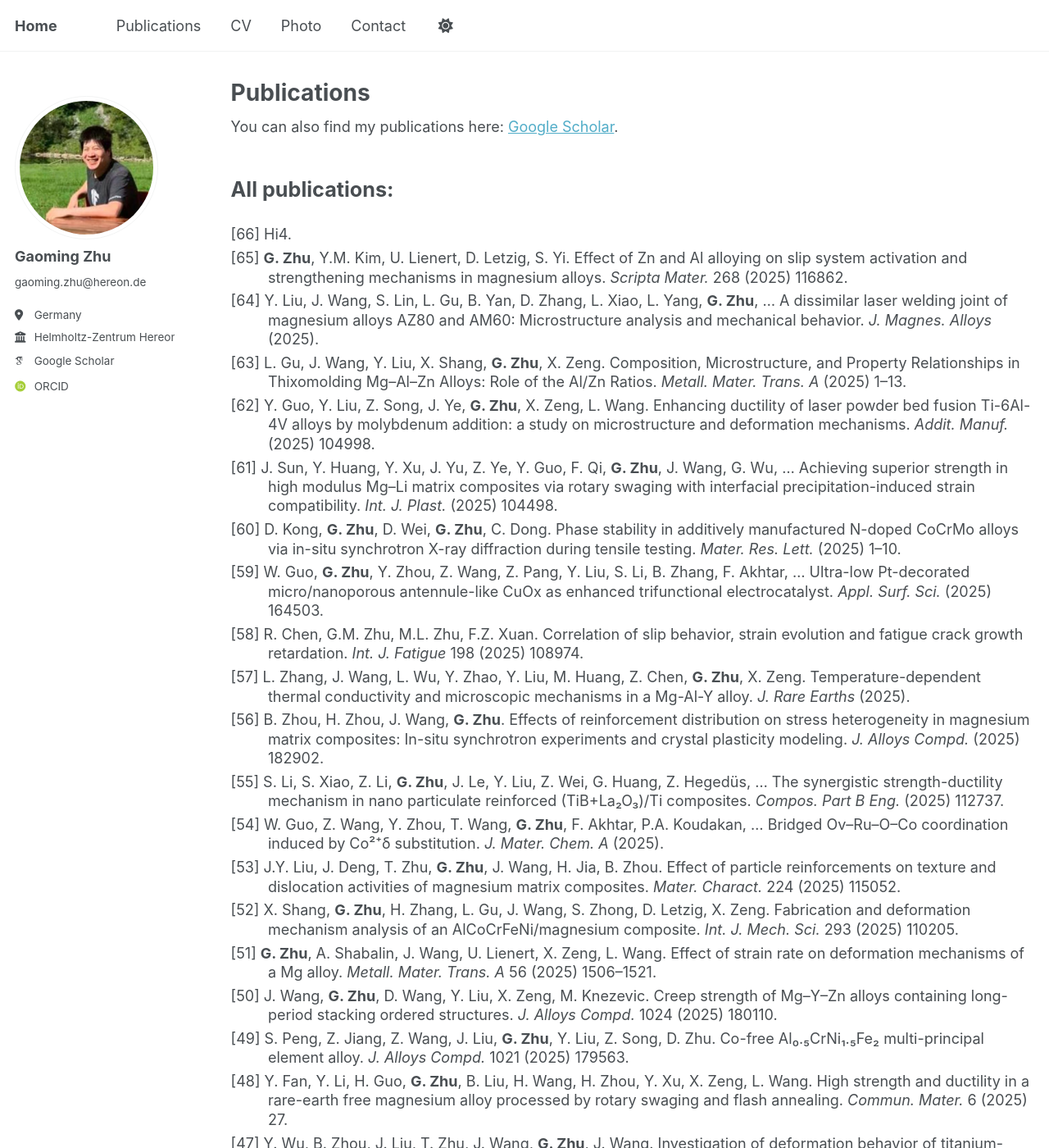
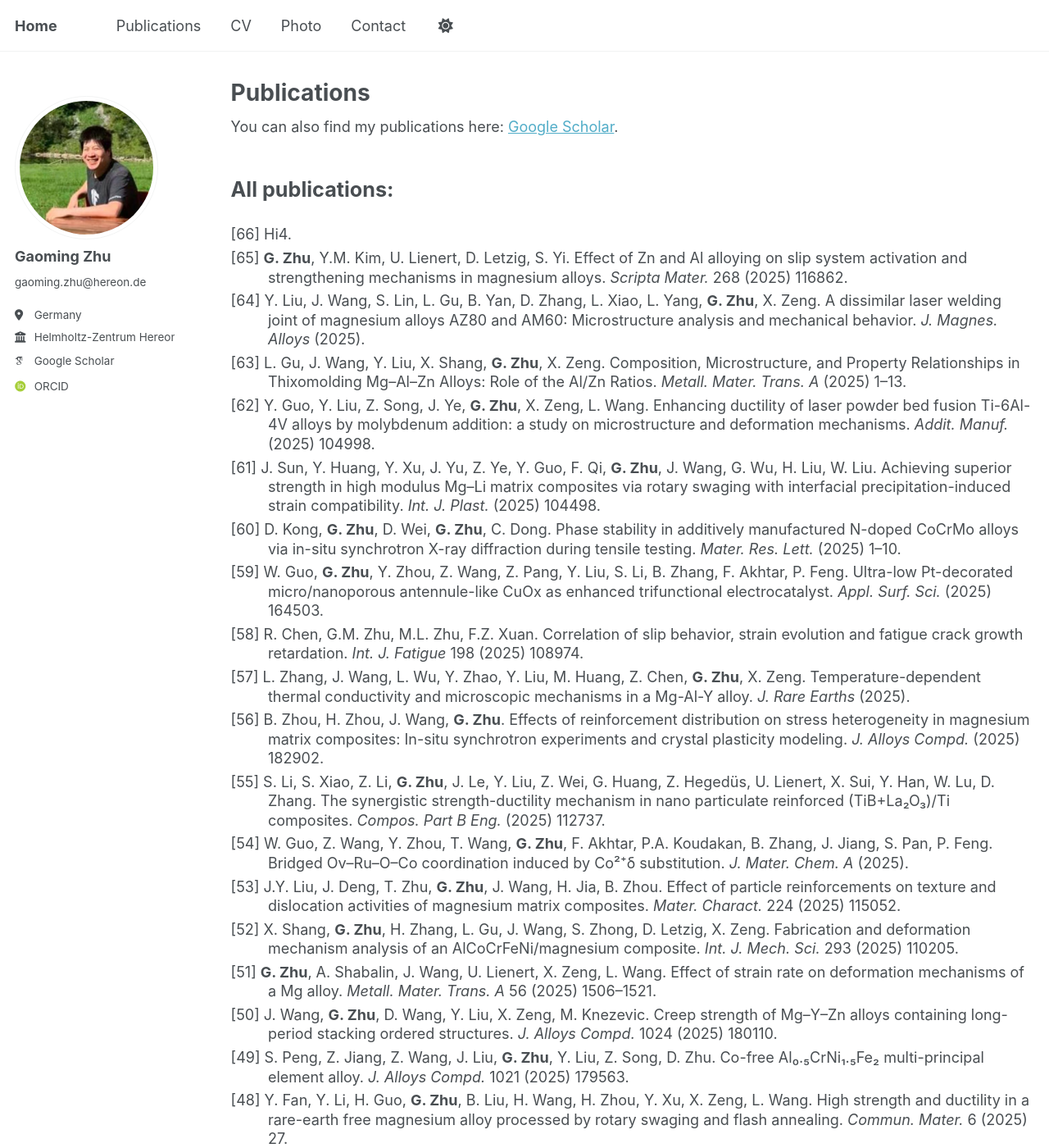
Before and after one commit to zgm900613/zgm900613.github.io, a Jekyll site: the page built from _pages/publications.html, in a window 1280 px wide and 1400 px high. Shown: the whole window at 82% size. Built offline with Jekyll 4.4.1, drawn with Linux system fonts in a browser that asks for light colours; some web fonts are replaced; a script that is not in the unit is left out; some of the changed text lies outside the part shown.

Commit message:
Update publications.html

```diff
--- a/_pages/publications.html
+++ b/_pages/publications.html
@@ -28,17 +28,17 @@ author_profile: true
 <div class="pubs">
   <p>[66] Hi4.</p>
   <p>[65] <strong>G. Zhu</strong>, Y.M. Kim, U. Lienert, D. Letzig, S. Yi. Effect of Zn and Al alloying on slip system activation and strengthening mechanisms in magnesium alloys. <em>Scripta Mater.</em> 268 (2025) 116862.</p>
-  <p>[64] Y. Liu, J. Wang, S. Lin, L. Gu, B. Yan, D. Zhang, L. Xiao, L. Yang, <strong>G. Zhu</strong>, … A dissimilar laser welding joint of magnesium alloys AZ80 and AM60: Microstructure analysis and mechanical behavior. <em>J. Magnes. Alloys</em> (2025).</p>
+  <p>[64] Y. Liu, J. Wang, S. Lin, L. Gu, B. Yan, D. Zhang, L. Xiao, L. Yang, <strong>G. Zhu</strong>, X. Zeng. A dissimilar laser welding joint of magnesium alloys AZ80 and AM60: Microstructure analysis and mechanical behavior. <em>J. Magnes. Alloys</em> (2025).</p>
   <p>[63] L. Gu, J. Wang, Y. Liu, X. Shang, <strong>G. Zhu</strong>, X. Zeng. Composition, Microstructure, and Property Relationships in Thixomolding Mg–Al–Zn Alloys: Role of the Al/Zn Ratios. <em>Metall. Mater. Trans. A</em> (2025) 1–13.</p>
   <p>[62] Y. Guo, Y. Liu, Z. Song, J. Ye, <strong>G. Zhu</strong>, X. Zeng, L. Wang. Enhancing ductility of laser powder bed fusion Ti-6Al-4V alloys by molybdenum addition: a study on microstructure and deformation mechanisms. <em>Addit. Manuf.</em> (2025) 104998.</p>
-  <p>[61] J. Sun, Y. Huang, Y. Xu, J. Yu, Z. Ye, Y. Guo, F. Qi, <strong>G. Zhu</strong>, J. Wang, G. Wu, … Achieving superior strength in high modulus Mg–Li matrix composites via rotary swaging with interfacial precipitation-induced strain compatibility. <em>Int. J. Plast.</em> (2025) 104498.</p>
+  <p>[61] J. Sun, Y. Huang, Y. Xu, J. Yu, Z. Ye, Y. Guo, F. Qi, <strong>G. Zhu</strong>, J. Wang, G. Wu, H. Liu, W. Liu. Achieving superior strength in high modulus Mg–Li matrix composites via rotary swaging with interfacial precipitation-induced strain compatibility. <em>Int. J. Plast.</em> (2025) 104498.</p>
   <p>[60] D. Kong, <strong>G. Zhu</strong>, D. Wei, <strong>G. Zhu</strong>, C. Dong. Phase stability in additively manufactured N-doped CoCrMo alloys via in-situ synchrotron X-ray diffraction during tensile testing. <em>Mater. Res. Lett.</em> (2025) 1–10.</p>
-  <p>[59] W. Guo, <strong>G. Zhu</strong>, Y. Zhou, Z. Wang, Z. Pang, Y. Liu, S. Li, B. Zhang, F. Akhtar, … Ultra-low Pt-decorated micro/nanoporous antennule-like CuOx as enhanced trifunctional electrocatalyst. <em>Appl. Surf. Sci.</em> (2025) 164503.</p>
+  <p>[59] W. Guo, <strong>G. Zhu</strong>, Y. Zhou, Z. Wang, Z. Pang, Y. Liu, S. Li, B. Zhang, F. Akhtar, P. Feng. Ultra-low Pt-decorated micro/nanoporous antennule-like CuOx as enhanced trifunctional electrocatalyst. <em>Appl. Surf. Sci.</em> (2025) 164503.</p>
   <p>[58] R. Chen, G.M. Zhu, M.L. Zhu, F.Z. Xuan. Correlation of slip behavior, strain evolution and fatigue crack growth retardation. <em>Int. J. Fatigue</em> 198 (2025) 108974.</p>
   <p>[57] L. Zhang, J. Wang, L. Wu, Y. Zhao, Y. Liu, M. Huang, Z. Chen, <strong>G. Zhu</strong>, X. Zeng. Temperature-dependent thermal conductivity and microscopic mechanisms in a Mg-Al-Y alloy. <em>J. Rare Earths</em> (2025).</p>
   <p>[56] B. Zhou, H. Zhou, J. Wang, <strong>G. Zhu</strong>. Effects of reinforcement distribution on stress heterogeneity in magnesium matrix composites: In-situ synchrotron experiments and crystal plasticity modeling. <em>J. Alloys Compd.</em> (2025) 182902.</p>
-  <p>[55] S. Li, S. Xiao, Z. Li, <strong>G. Zhu</strong>, J. Le, Y. Liu, Z. Wei, G. Huang, Z. Hegedüs, … The synergistic strength-ductility mechanism in nano particulate reinforced (TiB+La₂O₃)/Ti composites. <em>Compos. Part B Eng.</em> (2025) 112737.</p>
-  <p>[54] W. Guo, Z. Wang, Y. Zhou, T. Wang, <strong>G. Zhu</strong>, F. Akhtar, P.A. Koudakan, … Bridged Ov–Ru–O–Co coordination induced by Co²⁺δ substitution. <em>J. Mater. Chem. A</em> (2025).</p>
+  <p>[55] S. Li, S. Xiao, Z. Li, <strong>G. Zhu</strong>, J. Le, Y. Liu, Z. Wei, G. Huang, Z. Hegedüs, U. Lienert, X. Sui, Y. Han, W. Lu, D. Zhang. The synergistic strength-ductility mechanism in nano particulate reinforced (TiB+La₂O₃)/Ti composites. <em>Compos. Part B Eng.</em> (2025) 112737.</p>
+  <p>[54] W. Guo, Z. Wang, Y. Zhou, T. Wang, <strong>G. Zhu</strong>, F. Akhtar, P.A. Koudakan, B. Zhang, J. Jiang, S. Pan, P. Feng. Bridged Ov–Ru–O–Co coordination induced by Co²⁺δ substitution. <em>J. Mater. Chem. A</em> (2025).</p>
   <p>[53] J.Y. Liu, J. Deng, T. Zhu, <strong>G. Zhu</strong>, J. Wang, H. Jia, B. Zhou. Effect of particle reinforcements on texture and dislocation activities of magnesium matrix composites. <em>Mater. Charact.</em> 224 (2025) 115052.</p>
   <p>[52] X. Shang, <strong>G. Zhu</strong>, H. Zhang, L. Gu, J. Wang, S. Zhong, D. Letzig, X. Zeng. Fabrication and deformation mechanism analysis of an AlCoCrFeNi/magnesium composite. <em>Int. J. Mech. Sci.</em> 293 (2025) 110205.</p>
   <p>[51] <strong>G. Zhu</strong>, A. Shabalin, J. Wang, U. Lienert, X. Zeng, L. Wang. Effect of strain rate on deformation mechanisms of a Mg alloy. <em>Metall. Mater. Trans. A</em> 56 (2025) 1506–1521.</p>
@@ -48,7 +48,7 @@ author_profile: true
   <p>[47] Y. Wu, B. Zhou, J. Liu, T. Zhu, J. Wang, <strong>G. Zhu</strong>, J. Wang. Investigation of deformation behavior of titanium-particle-reinforced magnesium matrix composites through in-situ synchrotron diffraction. <em>Mater. Today Commun.</em> 43 (2025) 111811.</p>
   <p>[46] Z. Song, Y. Liu, J. Wang, <strong>G. Zhu</strong>, L. Wang, X. Zeng, M. Knezevic. Advanced phenomenological models guided heat treating processes for LPBF Ti-6Al-4V alloy. <em>Mater. Today Commun.</em> 42 (2025) 111186.</p>
   <p>[45] Z. Song, Y. Liu, <strong>G. Zhu</strong>, J. Wang, L. Wang, X. Zeng. Achieving strength-ductility synergy in LPBF Ti-6Al-8V alloy through in situ alloying. <em>Mater. Lett.</em> 375 (2024) 137245.</p>
-  <p>[44] Y. Liu, <strong>G. Zhu</strong>, Y. Wang, Z. Xin, N. Hao, W. Huang, S. Yi, D. Letzig, U. Lienert, … On the heterogeneous microstructure and strengthening mechanisms in a laser welding AZ80 magnesium alloy. <em>Sci. Rep.</em> 14 (2024) 22993.</p>
+  <p>[44] Y. Liu, <strong>G. Zhu</strong>, Y. Wang, Z. Xin, N. Hao, W. Huang, S. Yi, D. Letzig, U. Lienert, J. Wang, X. Zeng. On the heterogeneous microstructure and strengthening mechanisms in a laser welding AZ80 magnesium alloy. <em>Sci. Rep.</em> 14 (2024) 22993.</p>
   <p>[43] Y. Liu, Z. Song, Y. Guo, <strong>G. Zhu</strong>, Y. Fan, H. Wang, W. Yan, X. Zeng, L. Wang. Simultaneously enhancing strength–ductility synergy in LPBF Ti alloy via trace Y₂O₃ nanoparticle addition. <em>J. Mater. Sci. Technol.</em> 191 (2024) 146–156.</p>
   <p>[42] Y. Lu, <strong>G. Zhu</strong>, H. Hahn, Y. Ivanisenko. Overcoming plasticity reduction in a severely deformed nano-grained metastable alloy. <em>Mater. Res. Lett.</em> 12 (2024) 525–534.</p>
   <p>[41] L. Gu, B. Zhou, <strong>G. Zhu</strong>, J. Wang, J. Wang, L. Zhou, X. Zeng. Study of the micro-yielding behavior in a SiCp/Mg–Zn–Ca composite using synchrotron radiation diffraction. <em>J. Mater. Sci.</em> 59 (2024) 1948–1957.</p>
@@ -75,11 +75,11 @@ author_profile: true
   <p>[20] L. Wang, <strong>G. Zhu</strong>. Three-dimensional X-ray diffraction technique for the study of engineering materials. <em>Materials China</em> 40 (2021) 81–89.</p>
   <p>[19] <strong>G. Zhu</strong>, L. Wang, J. Wang, J. Wang, J.S. Park, X. Zeng. Highly deformable Mg–Al–Ca alloy with Al₂Ca precipitates. <em>Acta Mater.</em> 200 (2020) 236–245.</p>
   <p>[18] X. Xu, L. Wang, <strong>G. Zhu</strong>, X. Zeng. Predicting tensile properties of AZ31 magnesium alloys by machine learning. <em>JOM</em> 72 (2020) 3935–3942.</p>
-  <p>[17] D. Zhang, L. Wang, H. Zhang, A. Maldar, <strong>G. Zhu</strong>, W. Chen, J.S. Park, J. Wang, … Effect of heat treatment on the tensile behavior of selective laser melted Ti–6Al–4V by in-situ X-ray characterization. <em>Acta Mater.</em> 189 (2020) 93–104.</p>
+  <p>[17] D. Zhang, L. Wang, H. Zhang, A. Maldar, <strong>G. Zhu</strong>, W. Chen, J.S. Park, J. Wang, X. Zeng. Effect of heat treatment on the tensile behavior of selective laser melted Ti–6Al–4V by in-situ X-ray characterization. <em>Acta Mater.</em> 189 (2020) 93–104.</p>
   <p>[16] A. Maldar, L. Wang, <strong>G. Zhu</strong>, X. Zeng. Investigation of the alloying effect on deformation behavior in Mg by Visco-Plastic Self-Consistent modeling. <em>J. Magnes. Alloys</em> 8 (2020) 210–218.</p>
   <p>[15] Z. Tong, L. Wang, <strong>G. Zhu</strong>, X. Zeng. Predicting twin nucleation in a polycrystalline Mg alloy using machine learning methods. <em>Metall. Mater. Trans. A</em> 50 (2019) 5543–5560.</p>
-  <p>[14] <strong>G. Zhu</strong>, L. Wang, H. Zhou, J. Wang, Y. Shen, P. Tu, H. Zhu, W. Liu, P. Jin, … Improving ductility of a Mg alloy via non-basal ⟨a⟩ slip induced by Ca addition. <em>Int. J. Plast.</em> 120 (2019) 164–179.</p>
-  <p>[13] J. Wang, L. Wang, <strong>G. Zhu</strong>, B. Zhou, T. Ying, X. Zhang, Q. Huang, Y. Shen, … Understanding the high strength and good ductility in LPSO-containing Mg alloy using synchrotron X-ray diffraction. <em>Metall. Mater. Trans. A</em> 49 (2018) 5382–5392.</p>
+  <p>[14] <strong>G. Zhu</strong>, L. Wang, H. Zhou, J. Wang, Y. Shen, P. Tu, H. Zhu, W. Liu, P. Jin, X. Zeng. Improving ductility of a Mg alloy via non-basal ⟨a⟩ slip induced by Ca addition. <em>Int. J. Plast.</em> 120 (2019) 164–179.</p>
+  <p>[13] J. Wang, L. Wang, <strong>G. Zhu</strong>, B. Zhou, T. Ying, X. Zhang, Q. Huang, Y. Shen, X. Zeng, H. Jiang. Understanding the high strength and good ductility in LPSO-containing Mg alloy using synchrotron X-ray diffraction. <em>Metall. Mater. Trans. A</em> 49 (2018) 5382–5392.</p>
   <p>[12] B. Zhou, L. Wang, <strong>G. Zhu</strong>, J. Wang, W. Wen, X. Zeng. Understanding the strengthening effect of β₁ precipitates in Mg–Nd using in-situ synchrotron X-ray diffraction. <em>JOM</em> 70 (2018) 2315–2320.</p>
   <p>[11] <strong>G. Zhu</strong>, X. Xiao, X. Wang, D. Khan, Q. Lu, P. Feng. Synthesis and oxidation behavior of (Mo₀.₉₇Nb₀.₀₃)(Si₀.₉₇Al₀.₀₃)₂ ceramic. <em>Ceram. Int.</em> 44 (2018) 4924–4930.</p>
   <p>[10] Z. Jiang, <strong>G. Zhu</strong>, P. Feng, F. Akhtar. In situ fabrication and properties of 0.4 MoB–0.1 SiC–xMoSi₂ composites by self-propagating synthesis and hot-press sintering. <em>Ceram. Int.</em> 44 (2018) 51–56.</p>
```
Also changed, not shown: other parts of _pages/publications.html (+2 -2 lines).
